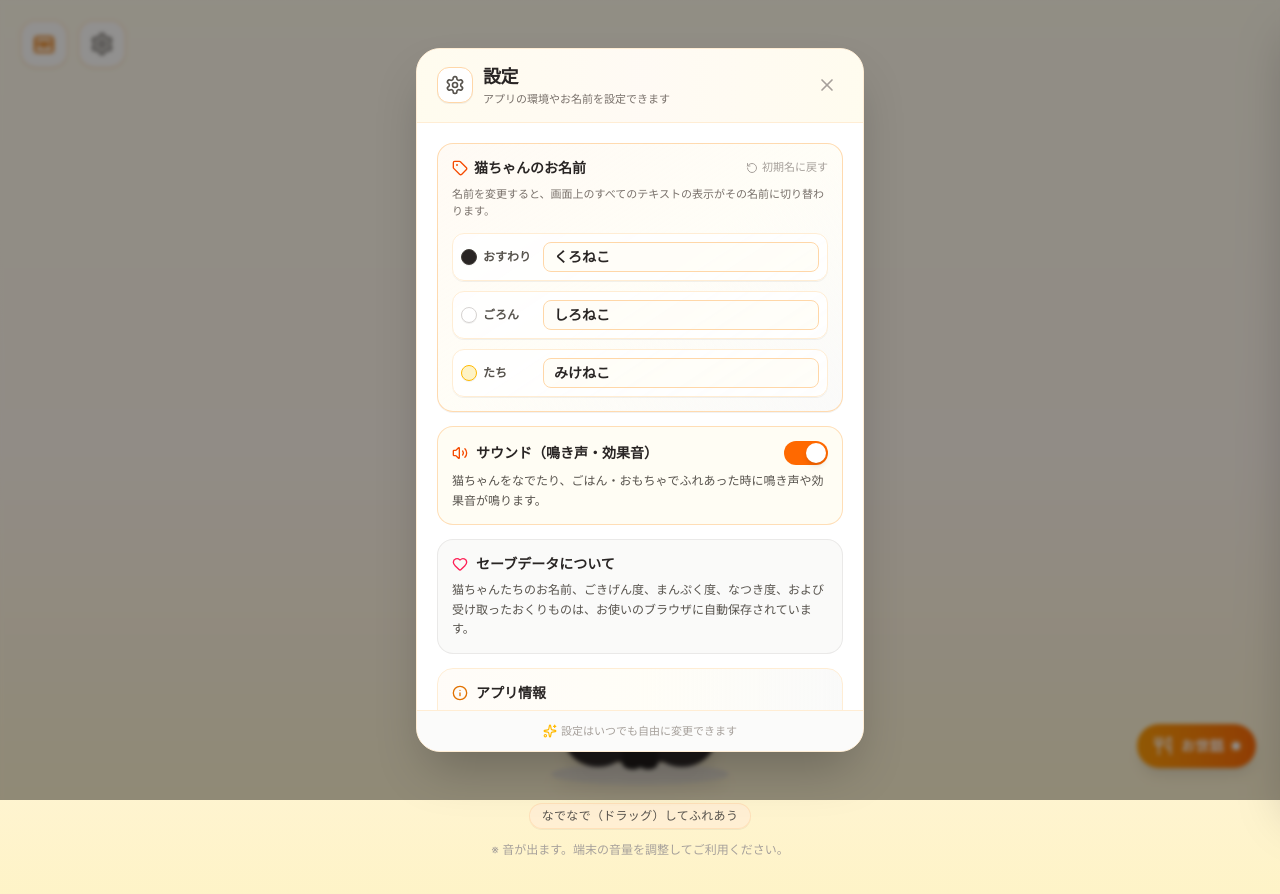
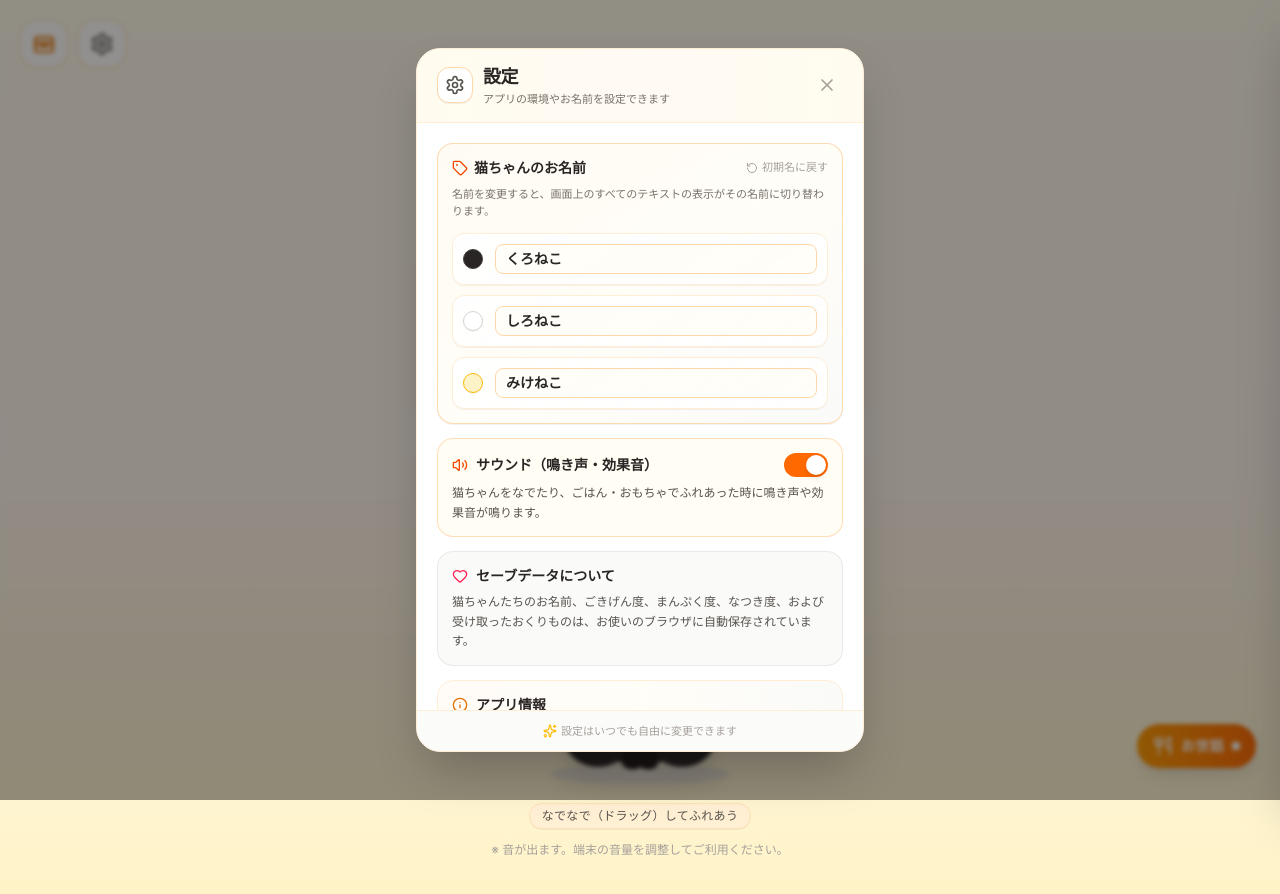
Before and after one commit to chyu25501-sudo/cat-room, a React (Vite) app: page / in a window 1280 px wide. Both pictures are taken after a click on the button 102 px from the left and 44 px from the top of the page. Shown: the top 894 px of the page. Built offline with nearby package versions, Linux system fonts and the light colour scheme.

Commit message:
refactor: 設定画面の猫の名前項目からポーズ名記述を削除しカラーサークルと入力フォームのみに調整

```diff
--- a/src/components/settings/SettingsModal.tsx
+++ b/src/components/settings/SettingsModal.tsx
@@ -124,17 +124,14 @@ export const SettingsModal: React.FC<SettingsModalProps> = ({
                 return (
                   <div
                     key={preset.id}
-                    className="flex items-center gap-2.5 bg-white/90 p-2 rounded-xl border border-orange-100 shadow-2xs"
+                    className="flex items-center gap-3 bg-white/90 p-2 sm:p-2.5 rounded-xl border border-orange-100 shadow-2xs"
                   >
-                    {/* 猫スウォッチアイコン */}
-                    <div className="flex items-center gap-1.5 shrink-0 min-w-[72px]">
-                      <span
-                        className={`w-4 h-4 rounded-full border ${preset.swatch.bgClass} ${preset.swatch.borderClass} shadow-2xs`}
-                      />
-                      <span className="text-xs font-bold text-stone-600">
-                        {preset.poseName}
-                      </span>
-                    </div>
+                    {/* カラーサークル */}
+                    <span
+                      aria-hidden="true"
+                      data-testid={`cat-swatch-${preset.id}`}
+                      className={`w-5 h-5 rounded-full border shrink-0 ${preset.swatch.bgClass} ${preset.swatch.borderClass} shadow-2xs`}
+                    />
 
                     {/* テキスト入力フォーム */}
                     <input
```
Also changed, not shown: 1 other file (tests, documents, lock files or other folders).
